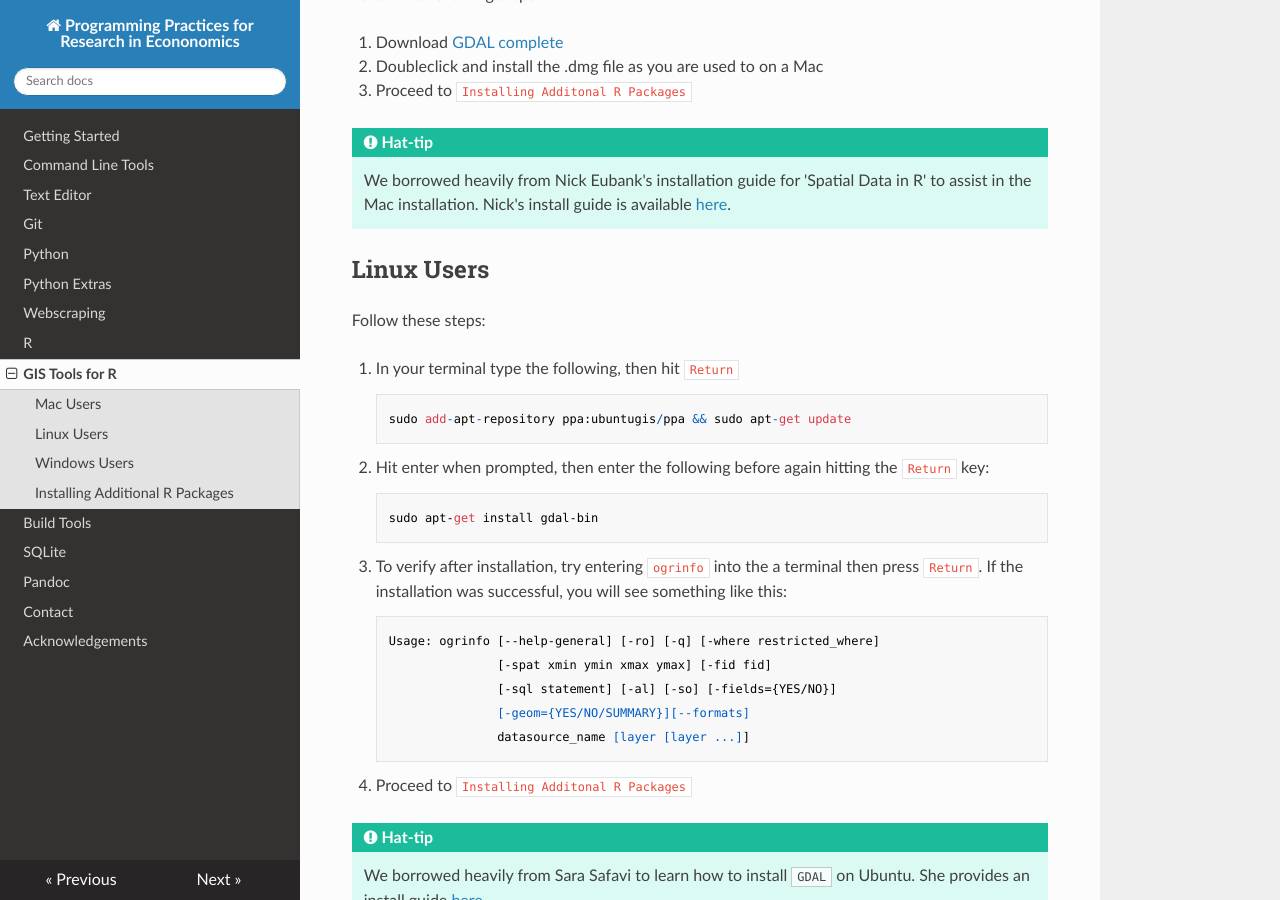
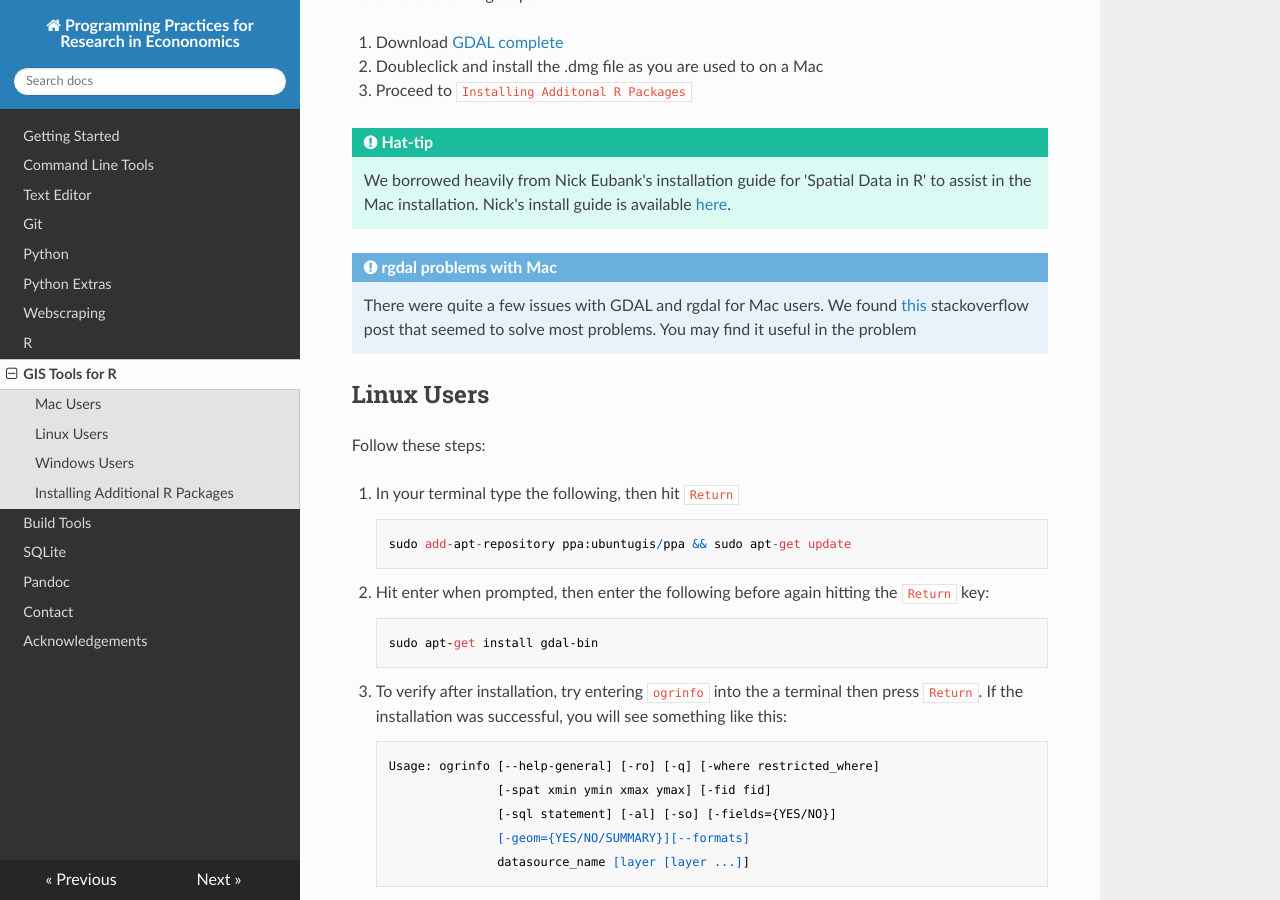
Before and after one commit to pp4rs/DEPRECATED-installation-guide, an MkDocs documentation site: the page built from docs/gis.md, in a window 1280 px wide and 900 px high, scrolled down 305 px. Built offline with MkDocs 1.6.1, drawn with Linux system fonts in a browser that asks for light colours; nearby versions of some CDN libraries; old or Windows-style settings are respelled for this version of MkDocs.

Commit message:
stackoverflow post to fix most gdal problems on a mac

```diff
--- a/docs/gis.md
+++ b/docs/gis.md
@@ -14,6 +14,11 @@ Follow the following steps:
 !!! tip "Hat-tip"
     We borrowed heavily from Nick Eubank's installation guide for 'Spatial Data in R' to assist in the Mac installation.
     Nick's install guide is available [here](http://www.nickeubank.com/wp-content/uploads/2015/10/RGIS1_SpatialDataTypes_part0_setup.html).
+
+!!! bug "rgdal problems with Mac"
+    There were quite a few issues with GDAL and rgdal for Mac users.
+    We found [this](https://stackoverflow.com/questions/34333624/trouble-installing-rgdal) stackoverflow post that seemed to solve most problems.
+    You may find it useful in the problem
 
 ## Linux Users
 
```
